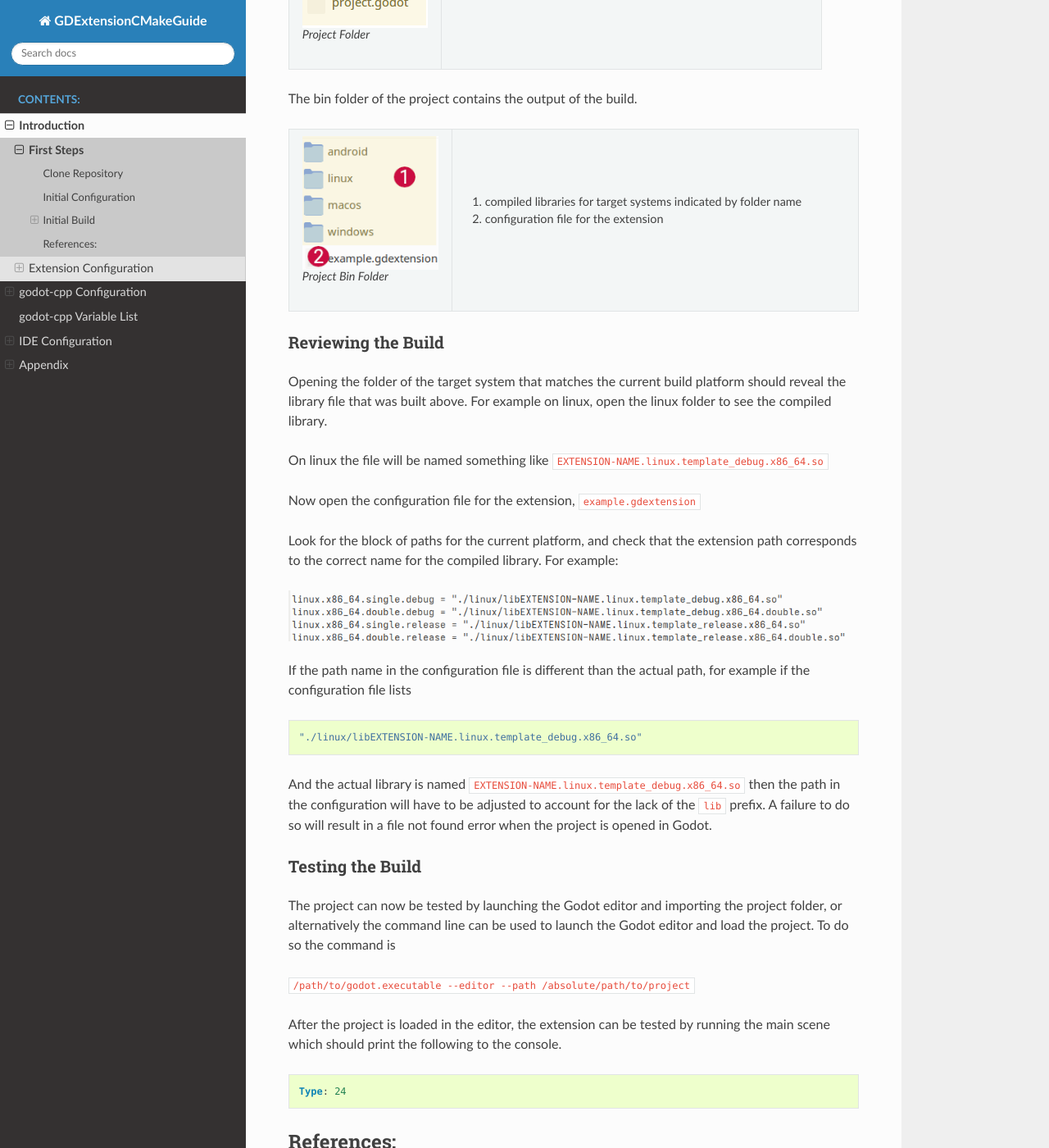
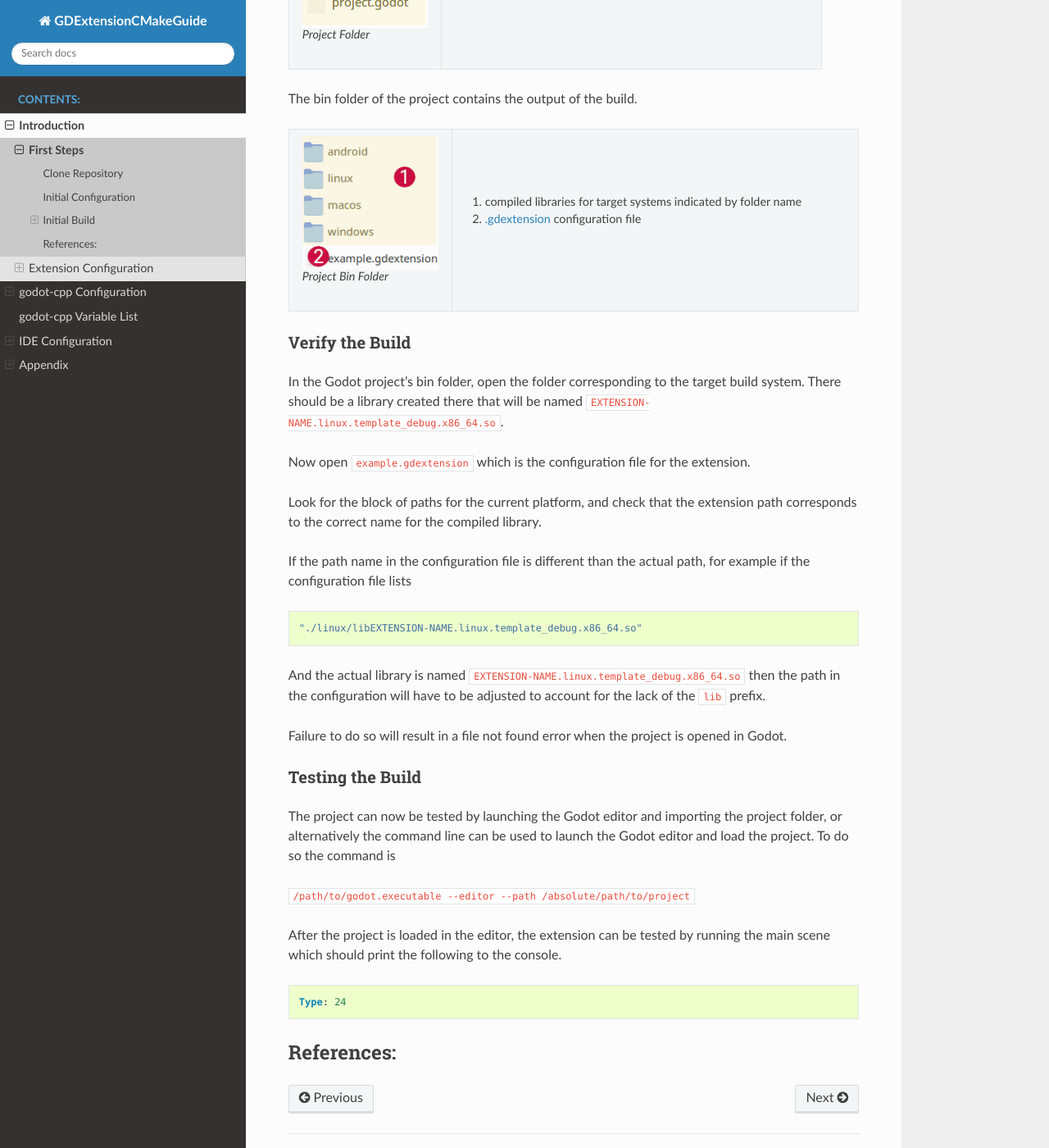
Before and after one commit to silenuz/GDExtension_CMake, a Sphinx documentation site: the page built from docs/source/introduction/first_steps.rst, in a window 1280 px wide and 1400 px high, scrolled down 2244 px. Shown: the whole window at 82% size. Built offline with Sphinx 7.4.7 and the Read the Docs theme 3.1.0, drawn with Linux system fonts in a browser that asks for light colours.

Commit message:
small fixes, morelinks added

```diff
--- a/docs/source/appendix/external_docs.rst
+++ b/docs/source/appendix/external_docs.rst
@@ -1,5 +1,5 @@
-External Docs
--------------
+External References
+-------------------
 The external documentation sources referenced in this document.
 
 CMake:
--- a/docs/source/introduction/extension_configuration.rst
+++ b/docs/source/introduction/extension_configuration.rst
@@ -87,7 +87,7 @@ Next edit the original block and change ``PREFIX ""`` with ``PREFIX "${LIBPREFIX
 
 Edit Configuration File
 =======================
-The `.gdextension <https://docs.godotengine.org/en/stable/tutorials/scripting/gdextension/gdextension_file.html#>`_ file in your project contains the instructions for how to load the GDExtension.
+The `.gdextension`_ file in your project contains the instructions for how to load the GDExtension.
 The instructions are separated into specific sections.
 
 Now that cmake compiles the library with a different name, in order for Godot to be able to load the extension, the library's entry
--- a/docs/source/introduction/first_steps.rst
+++ b/docs/source/introduction/first_steps.rst
@@ -36,7 +36,7 @@ The `Godot CPP Template`_ is organized as follows:
        #. source code for the extension
        #. empty custom build profile
        #. `CMake`_ configuration file
-       #. used by `SCons` to build the library for the extension (not used by cmake)
+       #. used by `SCons`_ to build the library for the extension (not used by cmake)
 
 .. note::
     If the repository was cloned without the ``--recursive`` flag, then the godot-cpp folder will be empty.  To remedy
@@ -124,23 +124,19 @@ The bin folder of the project contains the output of the build.
 
           Project Bin Folder
      - #. compiled libraries for target systems indicated by folder name
-       #. configuration file for the extension
+       #. `.gdextension`_ configuration file
 
 
-Reviewing the Build
+Verify the Build
 ^^^^^^^^^^^^^^^^^^^
 
-Opening the folder of the target system that matches the current build platform should reveal the library
-file that was built above.  For example on linux, open the linux folder to see the compiled library.
+In the Godot project's bin folder, open the folder corresponding to the target build system.
+There should be a library created there that will be named ``EXTENSION-NAME.linux.template_debug.x86_64.so``.
 
-On linux the file will be named something like ``EXTENSION-NAME.linux.template_debug.x86_64.so``
-
-Now open the configuration file for the extension, ``example.gdextension``
+Now open ``example.gdextension`` which is the configuration file for the extension.
 
 Look for the block of paths for the current platform, and check that the extension path corresponds to the correct name
-for the compiled library.  For example:
-
-.. image:: img/config_linux.png
+for the compiled library.
 
 If the path name in the configuration file is different than the actual path, for example if the configuration
 file lists
@@ -150,8 +146,9 @@ file lists
     "./linux/libEXTENSION-NAME.linux.template_debug.x86_64.so"
 
 And the actual library is named ``EXTENSION-NAME.linux.template_debug.x86_64.so`` then the path in the configuration
-will have to be adjusted to account for the lack of the ``lib`` prefix.  A failure to do so will result in a file
-not found error when the project is opened in Godot.
+will have to be adjusted to account for the lack of the ``lib`` prefix.
+
+Failure to do so will result in a file not found error when the project is opened in Godot.
 
 Testing the Build
 ^^^^^^^^^^^^^^^^^
--- a/docs/source/share/links.rst
+++ b/docs/source/share/links.rst
@@ -10,3 +10,4 @@
 .. _SCons: https://scons.org/
 .. _CMake variable: https://cmake.org/cmake/help/latest/manual/cmake-variables.7.html
 .. _CMAKE_EXPORT_COMPILE_COMMANDS: https://cmake.org/cmake/help/latest/variable/CMAKE_EXPORT_COMPILE_COMMANDS.html
+.. _.gdextension: https://docs.godotengine.org/en/stable/tutorials/scripting/gdextension/gdextension_file.html#
```
Also changed, not shown: other parts of docs/source/introduction/extension_configuration.rst (+1 -1 lines).
